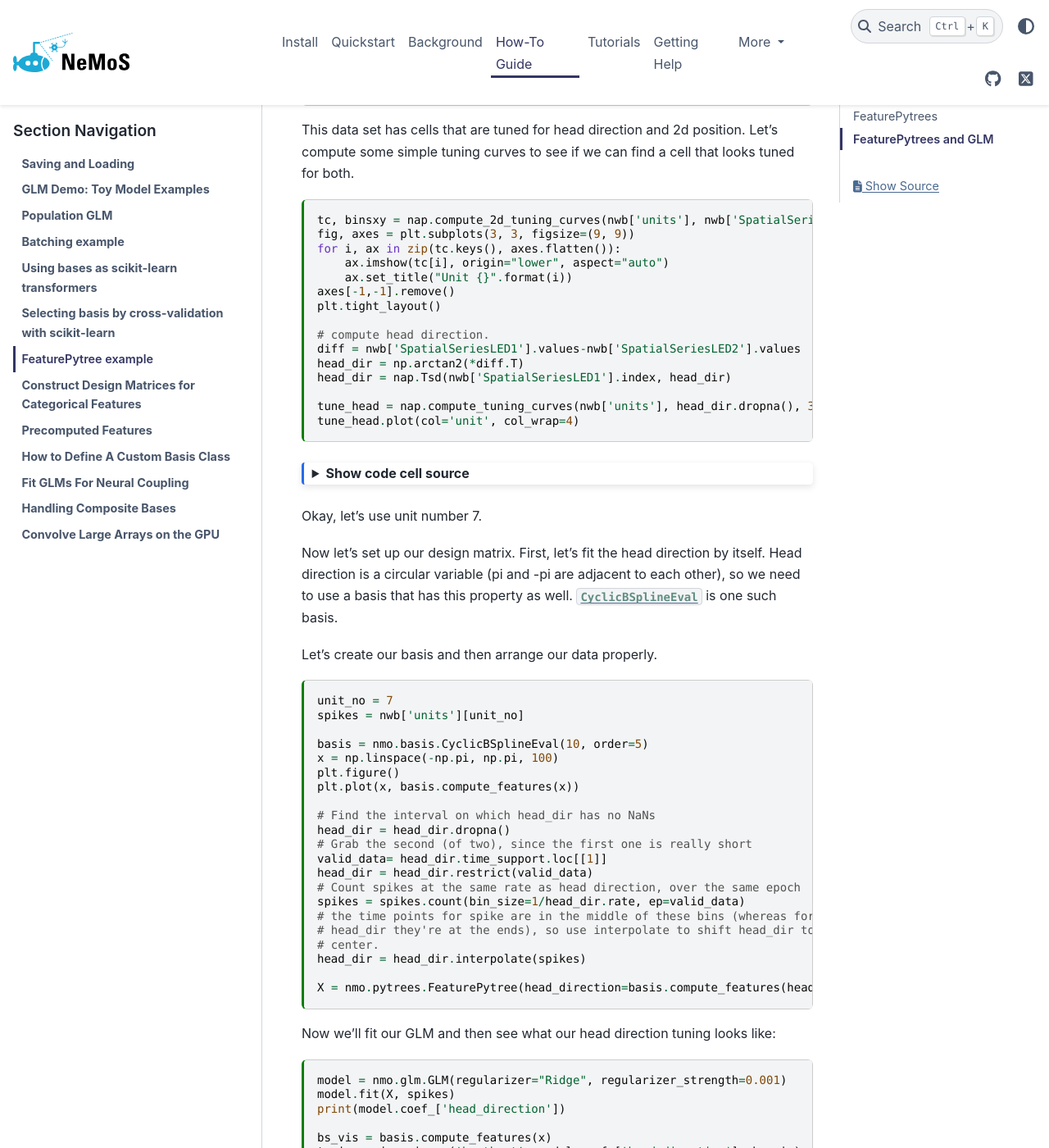
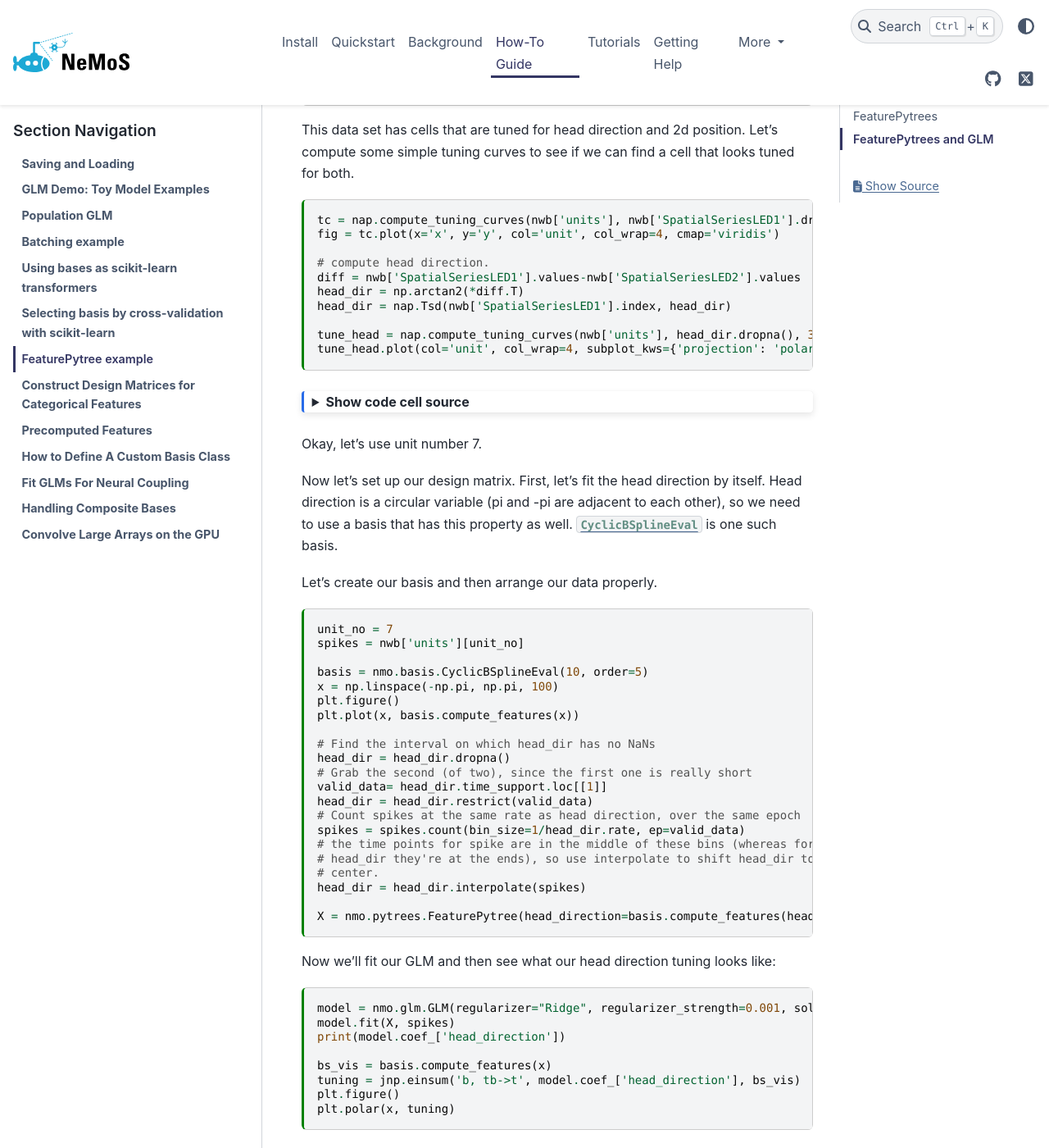
Before and after one commit to flatironinstitute/nemos, a Sphinx documentation site: the page built from docs/how_to_guide/plot_07_glm_pytree.md, in a window 1280 px wide and 1400 px high, scrolled down 3442 px. Shown: the whole window at 82% size. Built offline with Sphinx 7.4.7 and the PyData theme 0.15.4, drawn with Linux system fonts in a browser that asks for light colours; some of the changed text lies outside the part shown.

Commit message:
fix pytree example

````diff
--- a/docs/how_to_guide/plot_07_glm_pytree.md
+++ b/docs/how_to_guide/plot_07_glm_pytree.md
@@ -218,13 +218,8 @@
 looks tuned for both.
 
 ```{code-cell} ipython3
-tc, binsxy = nap.compute_2d_tuning_curves(nwb['units'], nwb['SpatialSeriesLED1'].dropna(), 20)
-fig, axes = plt.subplots(3, 3, figsize=(9, 9))
-for i, ax in zip(tc.keys(), axes.flatten()):
-    ax.imshow(tc[i], origin="lower", aspect="auto")
-    ax.set_title("Unit {}".format(i))
-axes[-1,-1].remove()
-plt.tight_layout()
+tc = nap.compute_tuning_curves(nwb['units'], nwb['SpatialSeriesLED1'].dropna(), 20)
+fig = tc.plot(x='x', y='y', col='unit', col_wrap=4, cmap='viridis')
 
 # compute head direction.
 diff = nwb['SpatialSeriesLED1'].values-nwb['SpatialSeriesLED2'].values
@@ -232,7 +227,7 @@
 head_dir = nap.Tsd(nwb['SpatialSeriesLED1'].index, head_dir)
 
 tune_head = nap.compute_tuning_curves(nwb['units'], head_dir.dropna(), 30, feature_names=["angles"])
-tune_head.plot(col='unit', col_wrap=4)
+tune_head.plot(col='unit', col_wrap=4, subplot_kws={'projection': 'polar'})
 ```
 
 ```{code-cell} ipython3
@@ -293,7 +288,7 @@
 Now we'll fit our GLM and then see what our head direction tuning looks like:
 
 ```{code-cell} ipython3
-model = nmo.glm.GLM(regularizer="Ridge", regularizer_strength=0.001)
+model = nmo.glm.GLM(regularizer="Ridge", regularizer_strength=0.001, solver_name="LBFGS")
 model.fit(X, spikes)
 print(model.coef_['head_direction'])
 
@@ -312,12 +307,13 @@
 # predict rates and convert back to pynapple
 rates_nap = nap.TsdFrame(t=head_dir.t, d=np.asarray(model.predict(X)))
 # compute tuning function
-tune_head_model = nap.compute_1d_tuning_curves_continuous(rates_nap, head_dir, 30)
+tune_head_model = nap.compute_tuning_curves(rates_nap, head_dir, 30, feature_names=["angles"])
+tune_head_model *= rates_nap.rate
 # compare model prediction with data
 fig, ax = plt.subplots(1, 1, subplot_kw={'projection': 'polar'})
-ax.plot(tune_head[7], label="counts")
+ax.plot(tune_head.sel(unit=7).angles, tune_head.sel(unit=7), label="counts")
 # multiply by the sampling rate for converting to spike/sec.
-ax.plot(tune_head_model * rates_nap.rate, label="model")
+ax.plot(tune_head_model.angles, tune_head_model[0], label="model")
 
 # Let's compare this to using arrays, to see what it looks like:
 
````
Also changed, not shown: other parts of docs/how_to_guide/plot_07_glm_pytree.md (+1 -1 lines).
